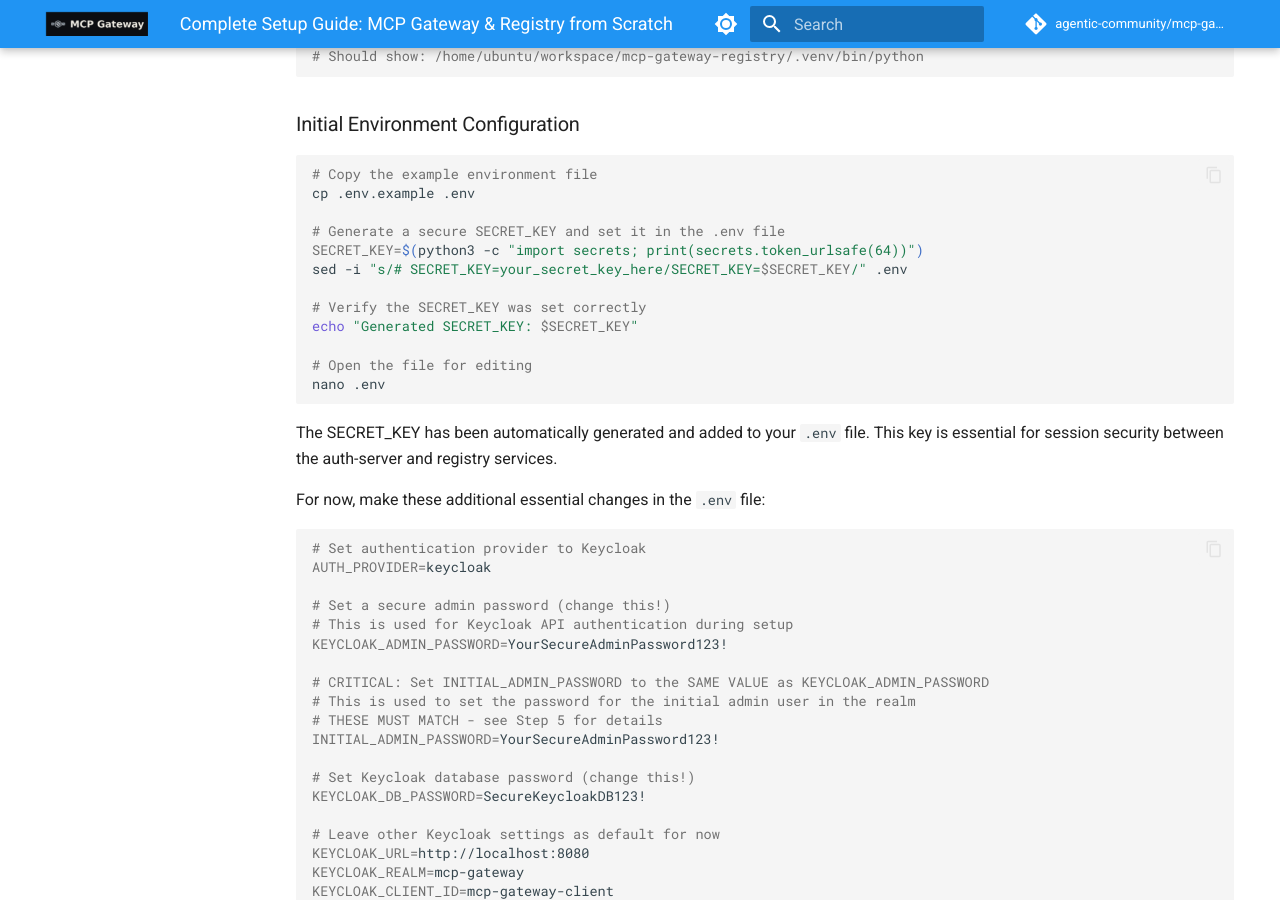
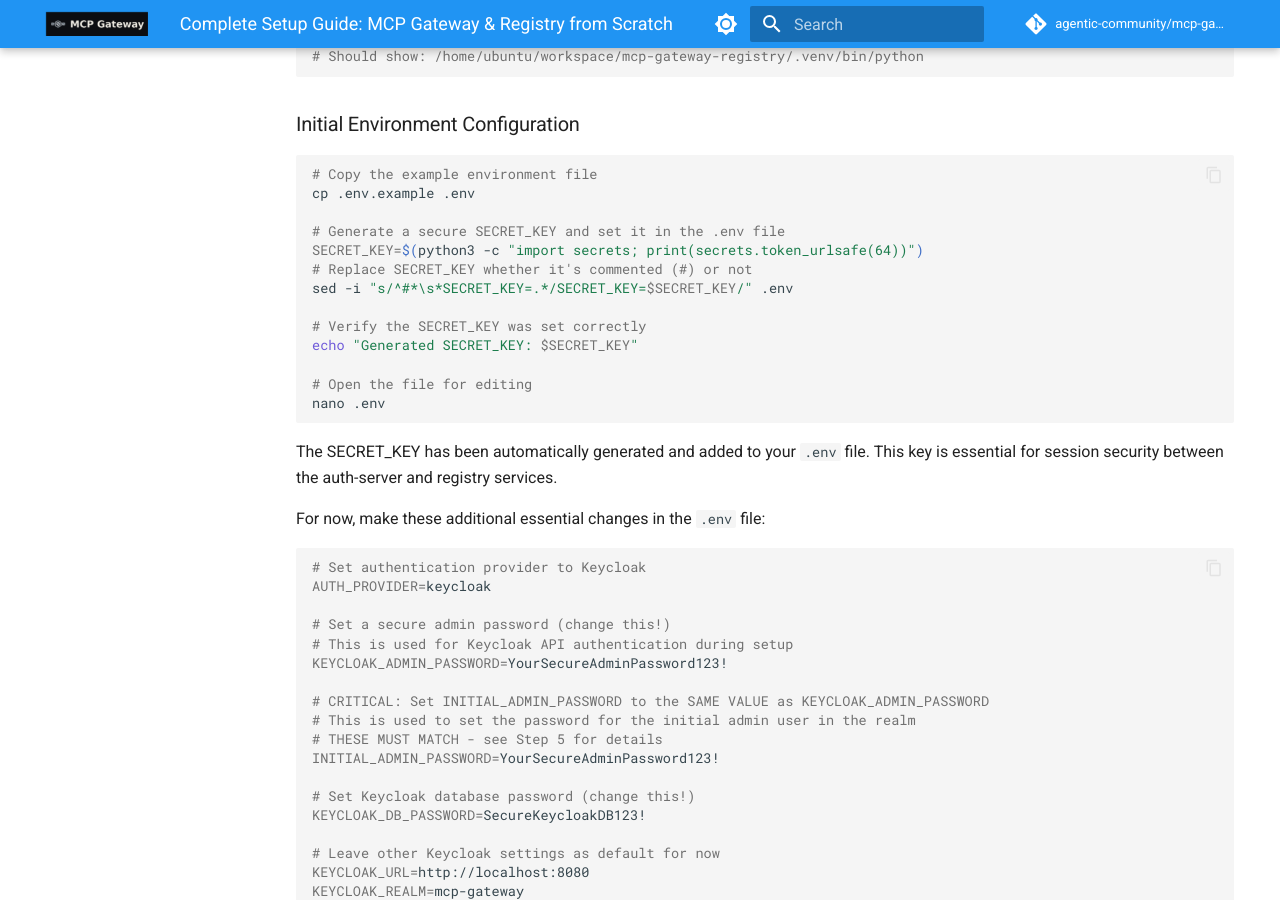
Before and after one commit to yubingjiaocn/mcp-gateway-registry, an MkDocs documentation site: the page built from docs/complete-setup-guide.md, in a window 1280 px wide and 900 px high, scrolled down 4254 px. Built offline with MkDocs 1.6.1 and Material for MkDocs 9.7.7, drawn with Linux system fonts in a browser that asks for light colours; comment, search, counter and statistics services are not loaded.

Commit message:
Fix SECRET_KEY sed command to work with both commented and uncommented lines
Update the sed command in the Initial Environment Configuration section to handle both:
- Commented lines: # SECRET_KEY=...
- Uncommented lines: SECRET_KEY=...

The regex pattern ^#*\s*SECRET_KEY=.* now matches zero or more # symbols followed by whitespace, making it compatible with both the example and production formats.

```diff
--- a/docs/complete-setup-guide.md
+++ b/docs/complete-setup-guide.md
@@ -201,7 +201,8 @@ cp .env.example .env
 
 # Generate a secure SECRET_KEY and set it in the .env file
 SECRET_KEY=$(python3 -c "import secrets; print(secrets.token_urlsafe(64))")
-sed -i "s/# SECRET_KEY=your_secret_key_here/SECRET_KEY=$SECRET_KEY/" .env
+# Replace SECRET_KEY whether it's commented (#) or not
+sed -i "s/^#*\s*SECRET_KEY=.*/SECRET_KEY=$SECRET_KEY/" .env
 
 # Verify the SECRET_KEY was set correctly
 echo "Generated SECRET_KEY: $SECRET_KEY"
```
